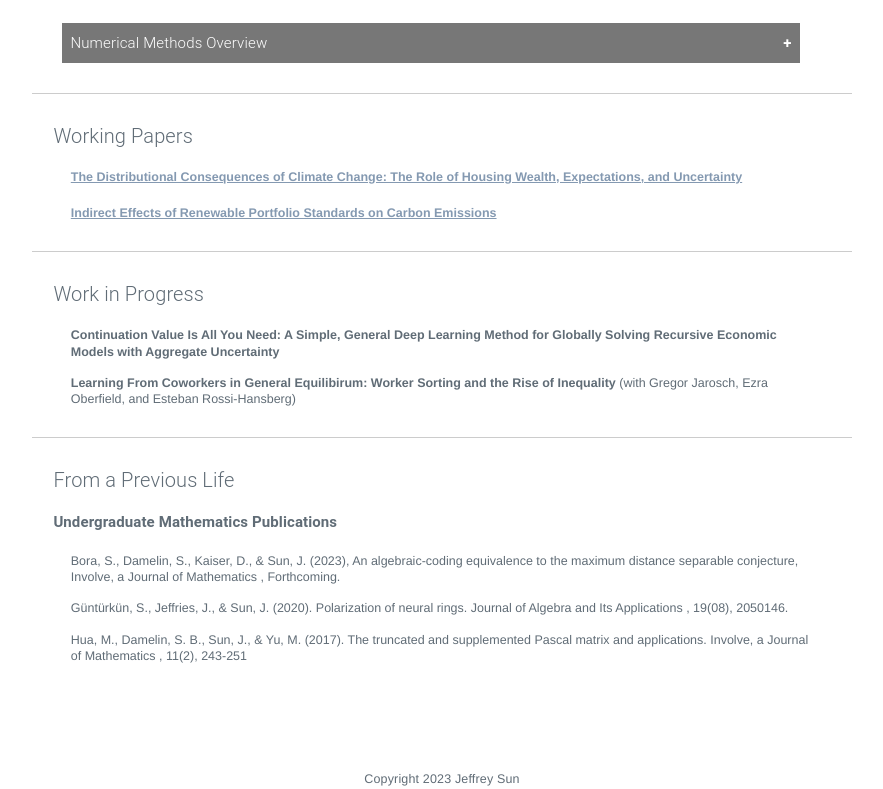
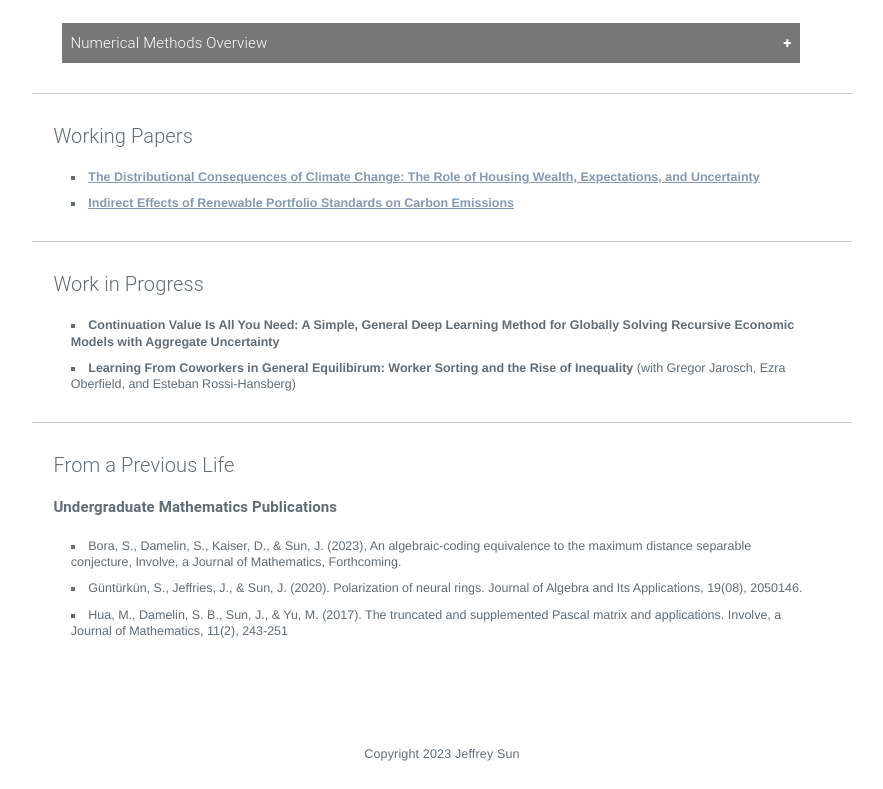
Before and after one commit to jeffreyesun/jeffreyesun.github.io, a plain HTML site: page index.html in a window 1280 px wide. Shown: the part 1028-1817 px from the top of the page, without its empty margins (198-1081 px from the left). After the commit the page ends 1792 px from the top, so only its background shows below. Drawn offline with nearby package versions, Linux system fonts and the light colour scheme; a web font is replaced by a local one.

Commit message:
Website formatting and standalone paper

```diff
--- a/index.html
+++ b/index.html
@@ -138,30 +138,27 @@
   }
   </script>
   <h2 class="about-title">Working Papers</h2>
-  <h3 class="paper-title"><a class="proper-link" href="https://www.jeffreyesun.com/jmp.pdf"><b>The Distributional Consequences of Climate Change: The Role of Housing Wealth, Expectations, and
-    Uncertainty</b></a></h3>
-  <h3 class="paper-title"><a class="proper-link" href="https://www.jeffreyesun.com/RPS.pdf"><b>Indirect Effects of Renewable Portfolio Standards on Carbon Emissions</b></a></h3>
+  <ul>
+    <li class="paper-title"><a class="proper-link" href="https://www.jeffreyesun.com/jmp.pdf"><b>The Distributional Consequences of Climate Change: The Role of Housing Wealth, Expectations, and
+      Uncertainty</b></a></li>
+    <li class="paper-title"><a class="proper-link" href="https://www.jeffreyesun.com/RPS.pdf"><b>Indirect Effects of Renewable Portfolio Standards on Carbon Emissions</b></a></li>
+  </ul>
   <hr class="forward-line" />
   <h2 class="about-title">Work in Progress</h2>
-  <p class="paper-title"><b>Continuation Value Is All You Need: A Simple, General Deep Learning Method for Globally Solving
-    Recursive Economic Models with Aggregate Uncertainty</b></h3>
-  <p class="paper-title"><b>Learning From Coworkers in General Equilibirum: Worker Sorting and the Rise of Inequality</b> (with
-    Gregor Jarosch, Ezra Oberfield, and Esteban Rossi-Hansberg)</p>
+  <ul>
+    <li class="paper-title"><b>Continuation Value Is All You Need: A Simple, General Deep Learning Method for Globally Solving
+      Recursive Economic Models with Aggregate Uncertainty</b></li>
+    <li class="paper-title"><b>Learning From Coworkers in General Equilibirum: Worker Sorting and the Rise of Inequality</b> (with
+      Gregor Jarosch, Ezra Oberfield, and Esteban Rossi-Hansberg)</li>
+  </ul>
   <hr class="forward-line" />
   <h2 class="about-title">From a Previous Life</h2>
   <h3 class="about-header"><b>Undergraduate Mathematics Publications</b></h3>
-  <p class="paper-title">Bora, S., Damelin, S., Kaiser, D., & Sun, J. (2023), An algebraic-coding equivalence to the maximum
-  distance separable conjecture,
-  Involve, a Journal of Mathematics
-  , Forthcoming.</p>
-  <p class="paper-title">G&uuml;nt&uuml;rk&uuml;n, S., Jeffries, J., & Sun, J. (2020). Polarization of neural rings.
-  Journal of Algebra and Its
-  Applications
-  , 19(08), 2050146.</p>
-  <p class="paper-title">Hua, M., Damelin, S. B., Sun, J., & Yu, M. (2017). The truncated and supplemented Pascal matrix and
-  applications.
-  Involve, a Journal of Mathematics
-  , 11(2), 243-251</p>
+  <ul>
+    <li class="paper-title">Bora, S., Damelin, S., Kaiser, D., & Sun, J. (2023), An algebraic-coding equivalence to the maximum distance separable conjecture, Involve, a Journal of Mathematics, Forthcoming.</li>
+    <li class="paper-title">G&uuml;nt&uuml;rk&uuml;n, S., Jeffries, J., & Sun, J. (2020). Polarization of neural rings. Journal of Algebra and Its Applications, 19(08), 2050146.</li>
+    <li class="paper-title">Hua, M., Damelin, S. B., Sun, J., & Yu, M. (2017). The truncated and supplemented Pascal matrix and applications. Involve, a Journal of Mathematics, 11(2), 243-251</li>
+  </ul>
 
   <div id="contact_us" class="contact-us-div">
     <div class="contact-div">
--- a/milligram.css
+++ b/milligram.css
@@ -1043,6 +1043,7 @@
   margin-left: 3vw;
   margin-right: 3vw;
   line-height: 1.3;
+  list-style-type: square;
 }
 
  header {
```
Also changed, not shown: 1 other file.
